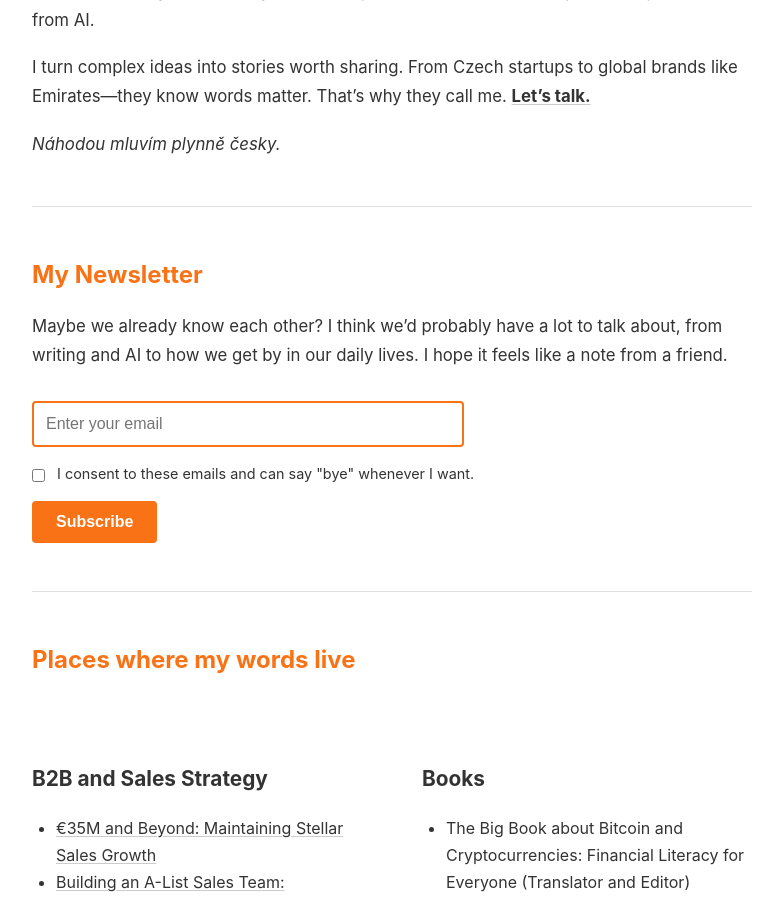
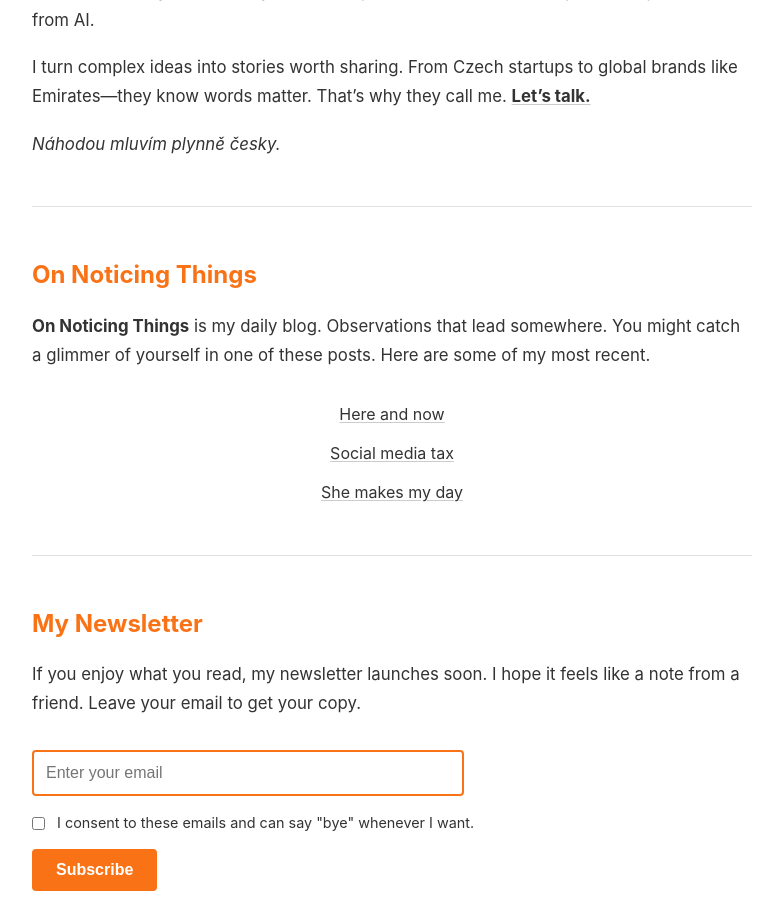
Before and after one commit to westleyovercash/westleyovercash.github.io, a Jekyll site: the page built from index.md, in a window 1280 px wide and 900 px high, scrolled down 513 px. Shown: the whole window, without its empty margins (248-1031 px from the left). Built offline with Jekyll 4.4.1, drawn with Linux system fonts in a browser that asks for light colours; some of the changed text lies outside the part shown.

Commit message:
Update index.md

```diff
--- a/index.md
+++ b/index.md
@@ -20,9 +20,21 @@ I turn complex ideas into stories worth sharing. From Czech startups to global b
 
 <hr style="border: none; border-top: 1px solid #e0e0e0; margin: 3rem 0;">
 
-## My Newsletter
+<h2>On Noticing Things</h2>
 
-Maybe we already know each other? I think we'd probably have a lot to talk about, from writing and AI to how we get by in our daily lives. I hope it feels like a note from a friend.
+<p><strong>On Noticing Things</strong> is my daily blog. Observations that lead somewhere. You might catch a glimmer of yourself in one of these posts. Here are some of my most recent.</p>
+
+<ul style="list-style: none; padding: 0; text-align: center; margin: 2rem 0;">
+{% for post in site.posts limit:3 %}
+  <li style="margin-bottom: 0.75rem;"><a href="{{ post.url }}">{{ post.title }}</a></li>
+{% endfor %}
+</ul>
+
+<hr style="border: none; border-top: 1px solid #e0e0e0; margin: 3rem 0;">
+
+<h2>My Newsletter</h2>
+
+<p>If you enjoy what you read, my newsletter launches soon. I hope it feels like a note from a friend. Leave your email to get your copy.</p>
 
 <form action="https://buttondown.email/api/emails/embed-subscribe/westley" method="post" target="popupwindow" style="margin: 2rem 0;">
   <input type="email" name="email" placeholder="Enter your email" required style="display: block; margin-bottom: 1rem;">
@@ -70,9 +82,9 @@ Maybe we already know each other? I think we'd probably have a lot to talk about
 <h3>Travel, Lifestyle, and Culture</h3>
 <ul>
   <li><a href="/writing/emirates-a380-comes-to-prague">Emirates A380 comes to Prague</a></li>
-  <li><a href="/writing/prague-doesnt-let-you-go">Prague doesn’t let you go</a></li>
+  <li><a href="/writing/prague-doesnt-let-you-go">Prague doesn't let you go</a></li>
   <li><a href="/writing/mural-mania-begins" target="_blank">Mural mania begins</a></li>
-  <li><a href="/writing/the-most-popular-travel-hack-was-always-just-an-illusion" target="_blank">The most popular travel “hack” was always just an illusion</a></li>
+  <li><a href="/writing/the-most-popular-travel-hack-was-always-just-an-illusion" target="_blank">The most popular travel "hack" was always just an illusion</a></li>
 </ul>
 
 </div>
```
